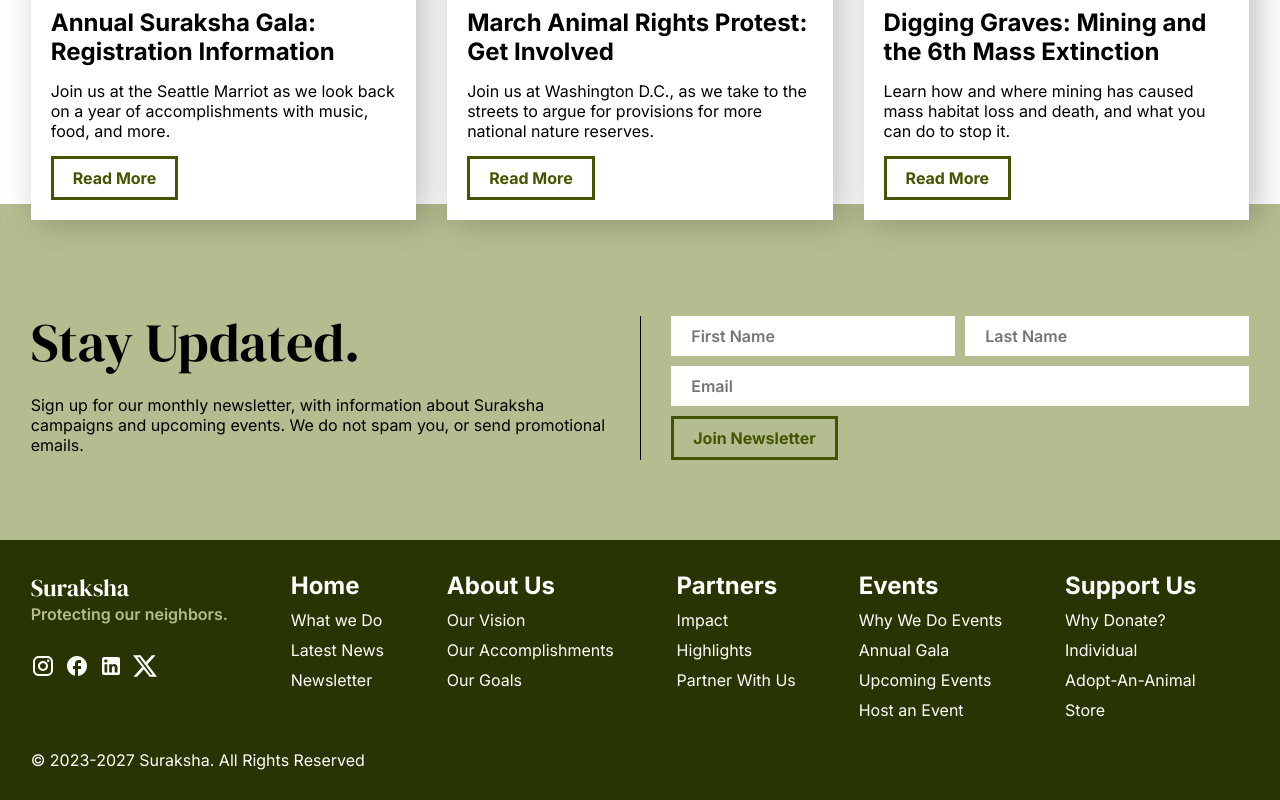
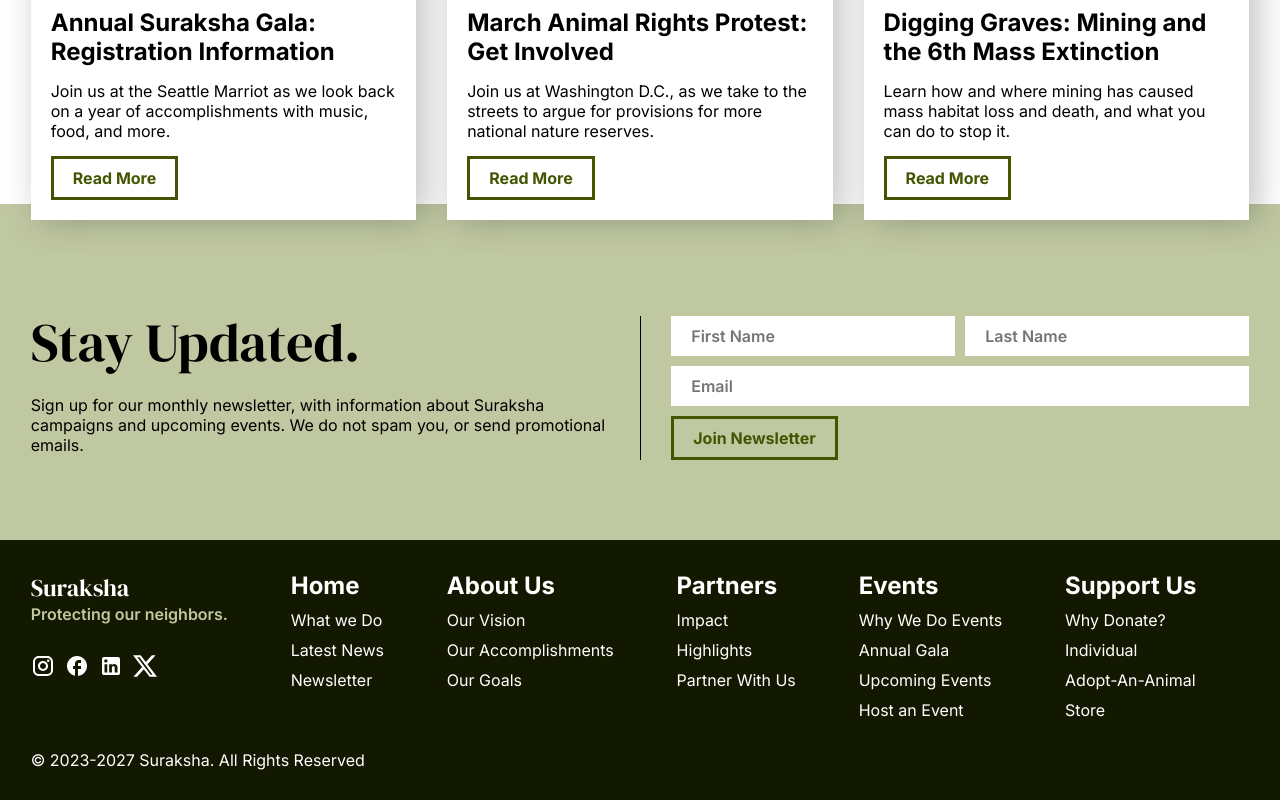
Before and after one commit to Achintya72/suraksha, a Next.js app: page / in a window 1280 px wide. Shown: the part 1911-2711 px from the top of the page. Built offline with nearby package versions, Linux system fonts and the light colour scheme.

Commit message:
Changed Colors for Accessibility

```diff
--- a/src/app/globals.css
+++ b/src/app/globals.css
@@ -4,9 +4,9 @@
   --clr-yellow-dark: #F3D554;
   --clr-yellow-darkest: #987E0B;
   --clr-green-lightest: #E9ECDF;
-  --clr-green-light: #B3BD8F;
+  --clr-green-light: #C0C8A2;
   --clr-green-medium: #435500;
-  --clr-green-dark: #293403;
+  --clr-green-dark: #131801;
   --clr-grey-1: #E6E6E6;
   --clr-grey-3: #656565;
   --clr-success: #48BB78;
```
